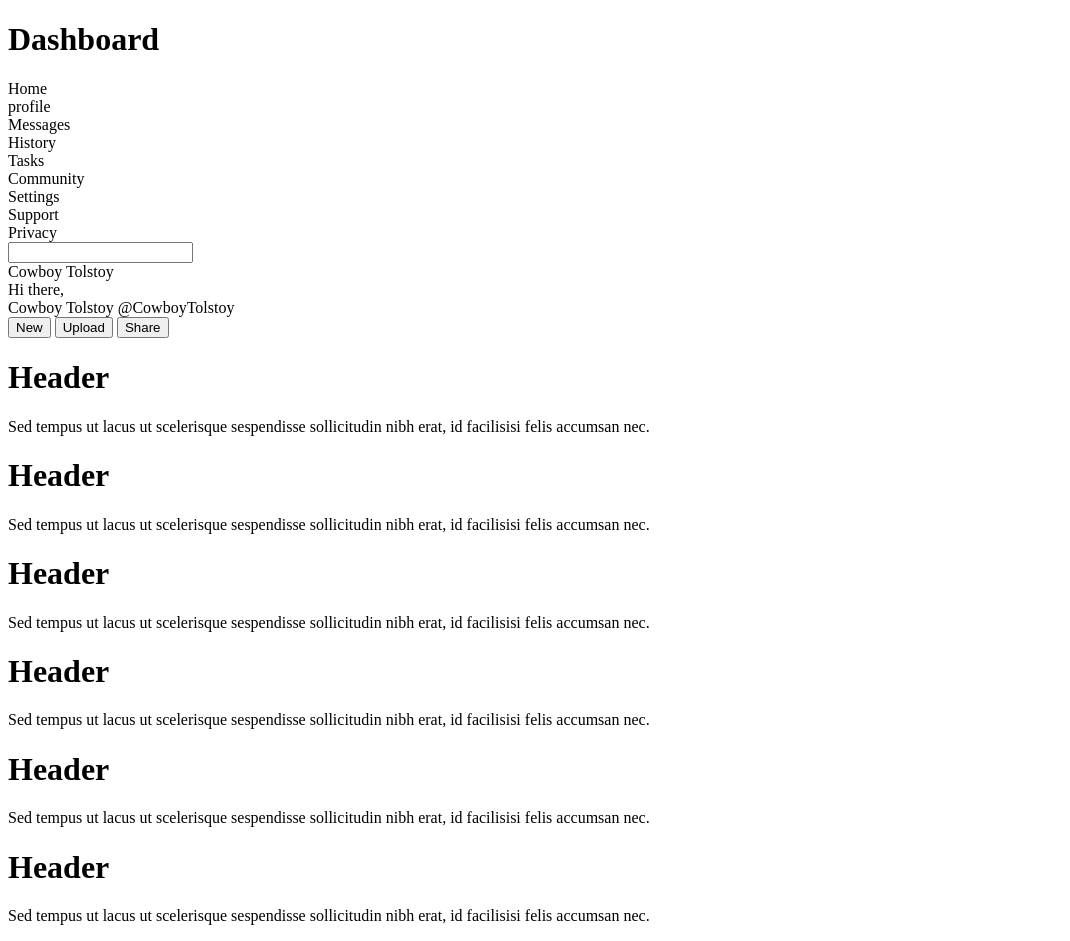
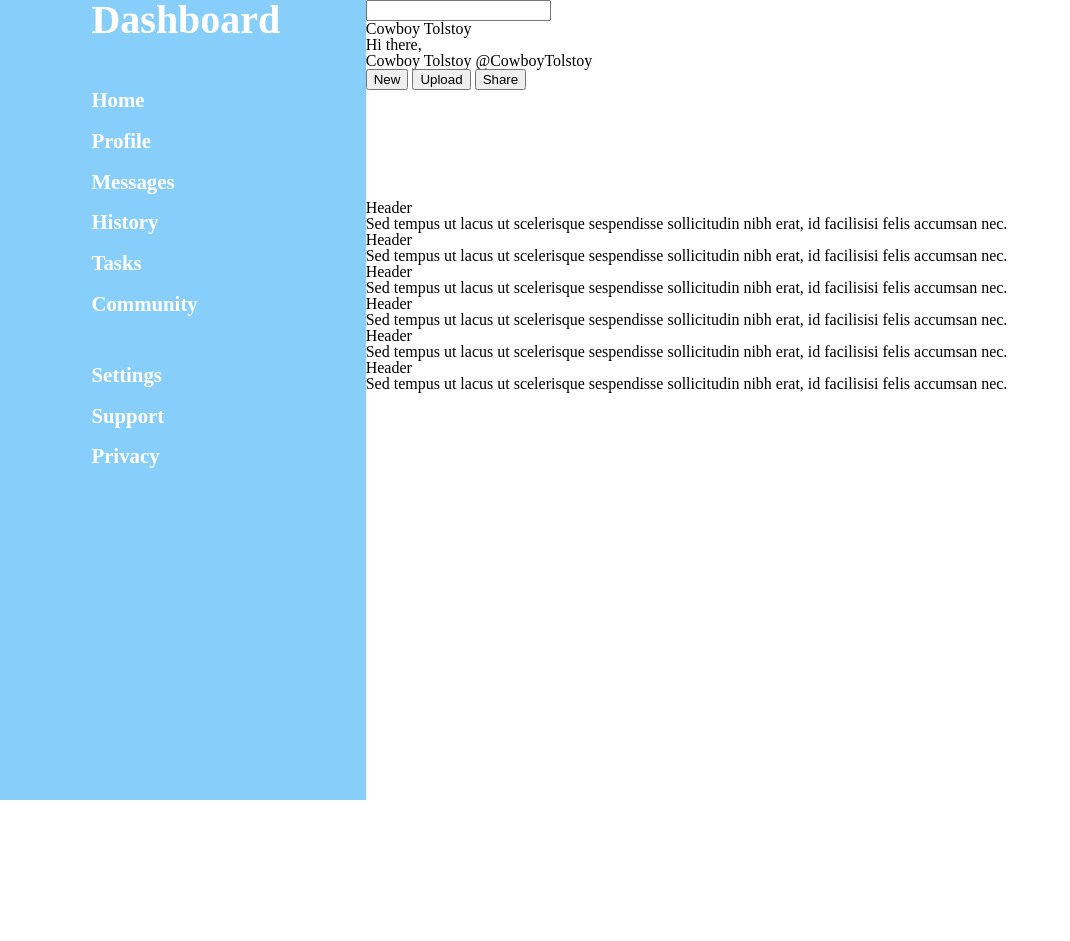
Before and after one commit to CowboyAragorn/Admin-dashboard, a plain HTML site: page index.html in a window 1280 px wide. Shown: the whole page, without its empty margins (0-1070 px from the left). After the commit the page ends 800 px from the top, so only its background shows below. Drawn offline with Linux system fonts and the light colour scheme.

Commit message:
feat: add whole page basic grid layout and add basic layout to nav bar

```diff
--- a/index.html
+++ b/index.html
@@ -13,7 +13,7 @@
             <h1 id="sidebarHeader">Dashboard</h1>
             <div id="navigationContainer">
                 <div class="navItem">Home</div>
-                <div class="navItem">profile</div>
+                <div class="navItem">Profile</div>
                 <div class="navItem">Messages</div>
                 <div class="navItem">History</div>
                 <div class="navItem">Tasks</div>
--- a/style.css
+++ b/style.css
@@ -0,0 +1,98 @@
+/* http://meyerweb.com/eric/tools/css/reset/
+   v2.0 | 20110126
+   License: none (public domain)
+*/
+
+html, body, div, span, applet, object, iframe,
+h1, h2, h3, h4, h5, h6, p, blockquote, pre,
+a, abbr, acronym, address, big, cite, code,
+del, dfn, em, img, ins, kbd, q, s, samp,
+small, strike, strong, sub, sup, tt, var,
+b, u, i, center,
+dl, dt, dd, ol, ul, li,
+fieldset, form, label, legend,
+table, caption, tbody, tfoot, thead, tr, th, td,
+article, aside, canvas, details, embed,
+figure, figcaption, footer, header, hgroup,
+menu, nav, output, ruby, section, summary,
+time, mark, audio, video {
+	margin: 0;
+	padding: 0;
+	border: 0;
+	font-size: 100%;
+	font: inherit;
+	vertical-align: baseline;
+}
+/* HTML5 display-role reset for older browsers */
+article, aside, details, figcaption, figure,
+footer, header, hgroup, menu, nav, section {
+	display: block;
+}
+body {
+	line-height: 1;
+}
+ol, ul {
+	list-style: none;
+}
+blockquote, q {
+	quotes: none;
+}
+blockquote:before, blockquote:after,
+q:before, q:after {
+	content: '';
+	content: none;
+}
+table {
+	border-collapse: collapse;
+	border-spacing: 0;
+}
+/**/
+:root{
+    height: 100%;
+    width: 100%;
+}
+body{
+    height: 100%;
+    width: 100%;
+}
+#bodyContainer{
+    display: grid;
+    grid-template-columns: .8fr 2fr;
+    grid-template-rows: 1fr 3fr;
+    height: 100%;
+    width: 100%;
+}
+#sidebarContainer{
+    grid-row: 1/3;
+    display: flex;
+    flex-direction: column;
+    gap: 50px;
+    background-color: lightskyblue;
+    color: white;
+    font-weight: bold;
+    align-items: flex-start;
+}
+#sidebarHeader{
+    font-size: 2.5rem;
+    margin-left: 25%;
+}
+#navigationContainer{
+    display: flex;
+    flex-direction: column;
+    gap: 20px;
+    font-size: 1.3rem;
+    align-items: left;
+    justify-content: left;
+    text-align: left;
+    margin-left: 25%;
+}
+#supportContainer{
+    display: flex;
+    flex-direction: column;
+    gap: 20px;
+    font-size: 1.3rem;
+    align-items: left;
+    justify-content: left;
+    text-align: left;
+    margin-left: 25%;
+}
```
